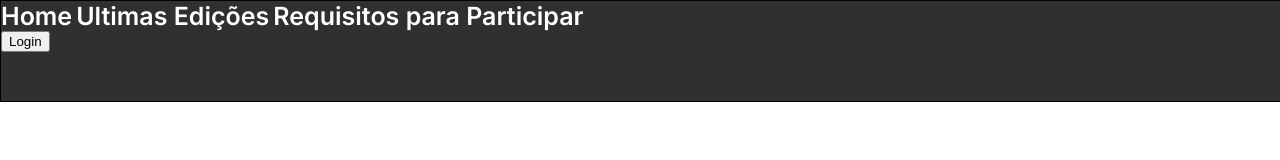
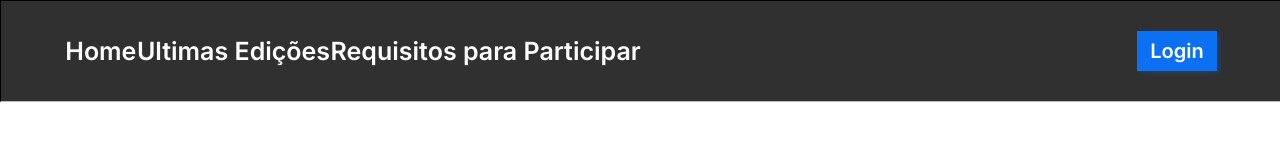
Before and after one commit to LeonardoDeSouza-Dev/bootcamp-dnc, a plain HTML site: page index.html in a window 1280 px wide. Drawn offline with Linux system fonts and the light colour scheme.

Commit message:
cabeçalho estilizado

```diff
--- a/index.html
+++ b/index.html
@@ -3,28 +3,9 @@
 <head>
   <meta charset="UTF-8">
   <meta name="viewport" content="width=device-width, initial-scale=1.0">
+  <link href="https://fonts.googleapis.com/css2?family=Inter:wght@100..900&display=swap" rel="stylesheet">
+  <link rel="stylesheet" href="style.css">
   <title>Bootcamp DNC</title>
-  <style>
-      @import url('https://fonts.googleapis.com/css2?family=Inter:wght@100..900&display=swap');
-
-      body{
-        margin: 0px;
-        padding: 0px;
-      }
-      #principal{
-        width: 100%;
-        height: 100px;
-        border: 1px solid black;
-        background-color: #303030;
-      }
-      #principal div a{
-        font-family: 'Inter';
-        font-size: 25px;
-        font-weight: 600;
-        color: white;
-        text-decoration: none;
-      }
-  </style>
 </head>
 <body>
     <nav id="principal">
--- /dev/null
+++ b/style.css
@@ -0,0 +1,45 @@
+/*# = id
+  . = classe*/
+body{
+    margin: 0px;
+    padding: 0px;
+}
+#principal{
+    width: 100%;
+    height: 100px;
+    border: 1px solid black;
+    background-color: #303030;
+    display: flex;
+    justify-content: space-between;
+    align-items: center;
+    border-bottom: 1px solid #BABABA;
+}
+.menu{
+    display: flex;
+    width:45%;
+    justify-content: space-around;
+    align-items: center;
+    margin-left: 5%;
+}
+#principal div a{
+    font-family: 'Inter';
+    font-size: 25px;
+    font-weight: 600;
+    color: white;
+    text-decoration: none;
+}
+    #principal div a:hover{
+        color: #CCCCCC;
+    }
+#principal button{
+    margin-right: 5%;
+    background-color: #0C70F2;
+    border: 0;
+    height: 40px;
+    width: 80px;
+    font-family: 'Inter';
+    font-size: 20px;
+    font-weight: 600;
+    color: white;
+    box-shadow: 3px 2px 4px rgba(12, 112, 242, 0.25);
+}
```
